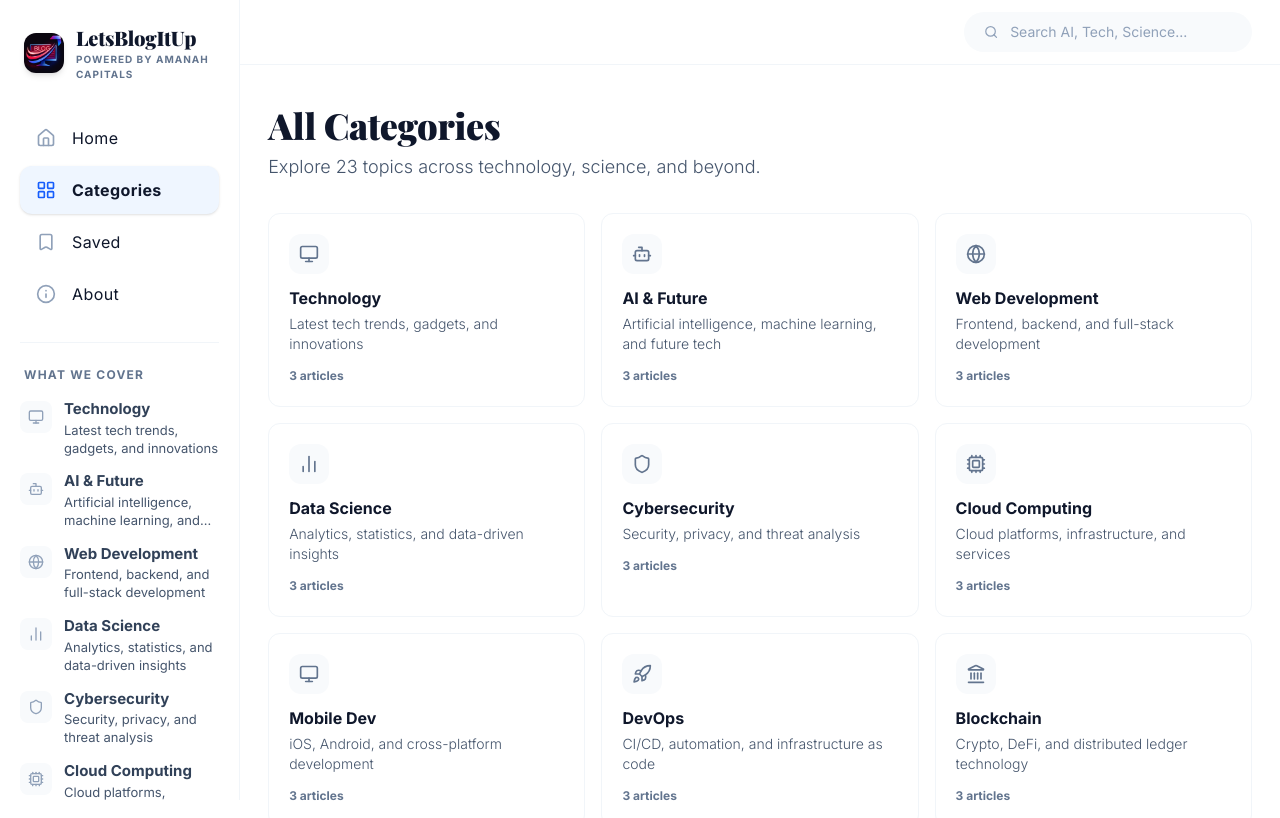
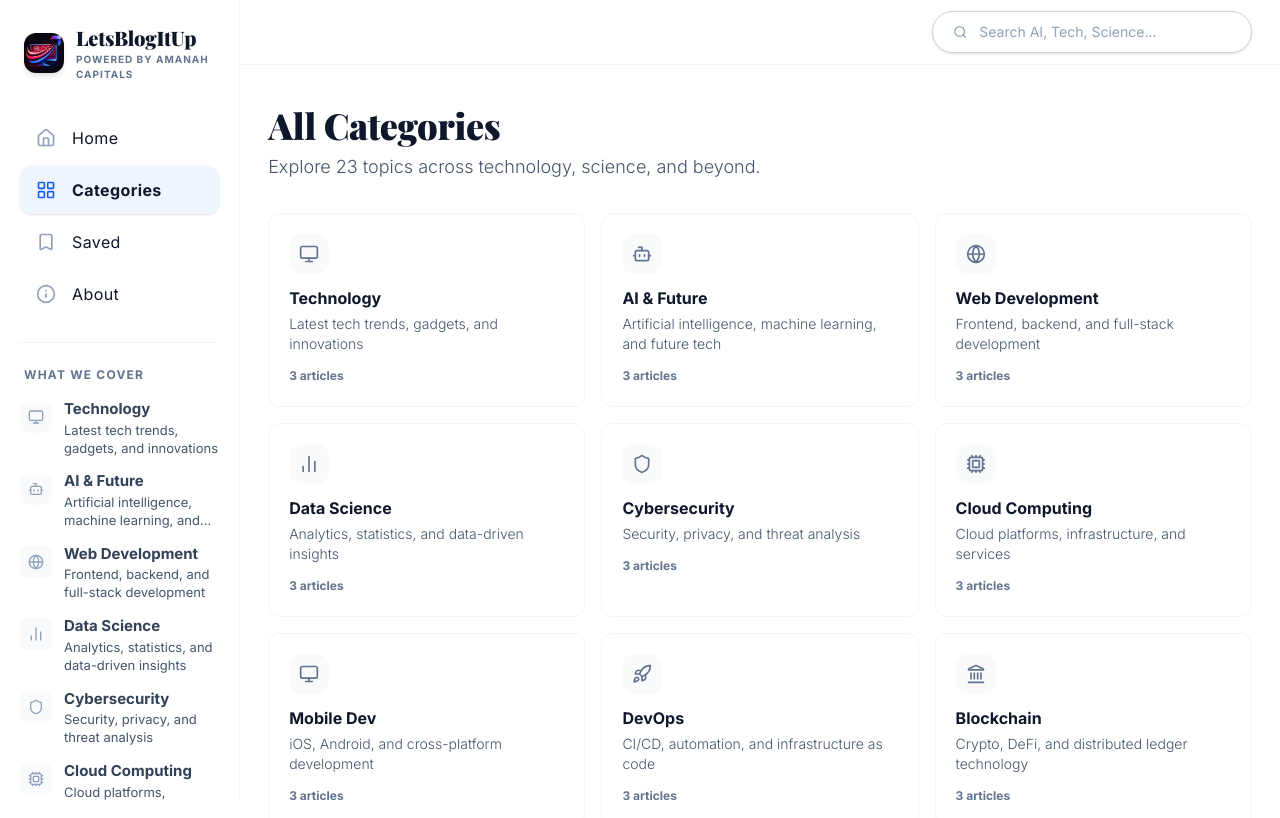
Before and after one commit to Sohaib339/updation-of-blogging-site, a React (Vite) app: page /categories in a window 1280 px wide. Shown: the top 818 px of the page. Built offline with nearby package versions, Linux system fonts and the light colour scheme; a web font is replaced by a local one.

Commit message:
Tighten comment section spacing, improve search bar visibility

```diff
--- a/src/components/Header.jsx
+++ b/src/components/Header.jsx
@@ -43,7 +43,7 @@ export default function Header() {
 
         {/* Desktop Actions */}
         <div className="flex items-center gap-4 md:gap-6">
-          <div className="hidden md:flex items-center bg-slate-50 hover:bg-slate-100 rounded-full px-5 py-2.5 w-72 focus-within:ring-2 focus-within:ring-blue-100 focus-within:bg-white transition-all group relative">
+          <div className="hidden md:flex items-center bg-white border border-slate-300 hover:border-slate-400 rounded-full px-5 py-2.5 w-80 focus-within:ring-2 focus-within:ring-blue-200 focus-within:border-blue-400 shadow-sm transition-all group relative">
             <Search className="w-4 h-4 text-slate-400 group-focus-within:text-blue-500 mr-3 transition-colors" />
             <input
               type="text"
--- a/src/pages/ArticlePage.jsx
+++ b/src/pages/ArticlePage.jsx
@@ -119,11 +119,11 @@ export default function ArticlePage() {
       </div>
 
       {/* Comments Section */}
-      <section id="comments" className="mt-8 scroll-mt-20">
-        <h2 className="font-bold text-lg text-slate-900 mb-4">Comments ({articleComments.length})</h2>
+      <section id="comments" className="mt-4 scroll-mt-20">
+        <h2 className="font-bold text-lg text-slate-900 mb-3">Comments ({articleComments.length})</h2>
 
         {/* Comment form */}
-        <form onSubmit={handleSubmitComment} className="flex gap-2 sm:gap-3 mb-3 max-w-md">
+        <form onSubmit={handleSubmitComment} className="flex gap-2 sm:gap-3 max-w-md">
           <div className="w-9 h-9 rounded-full bg-slate-400 hidden sm:flex items-center justify-center shrink-0">
             <span className="text-white text-xs font-bold">Y</span>
           </div>
```
